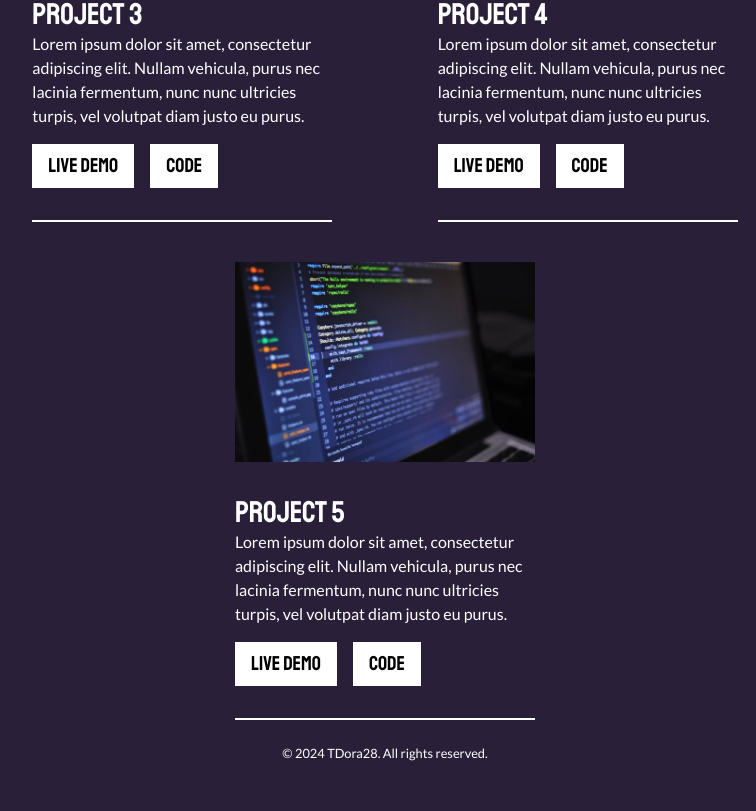
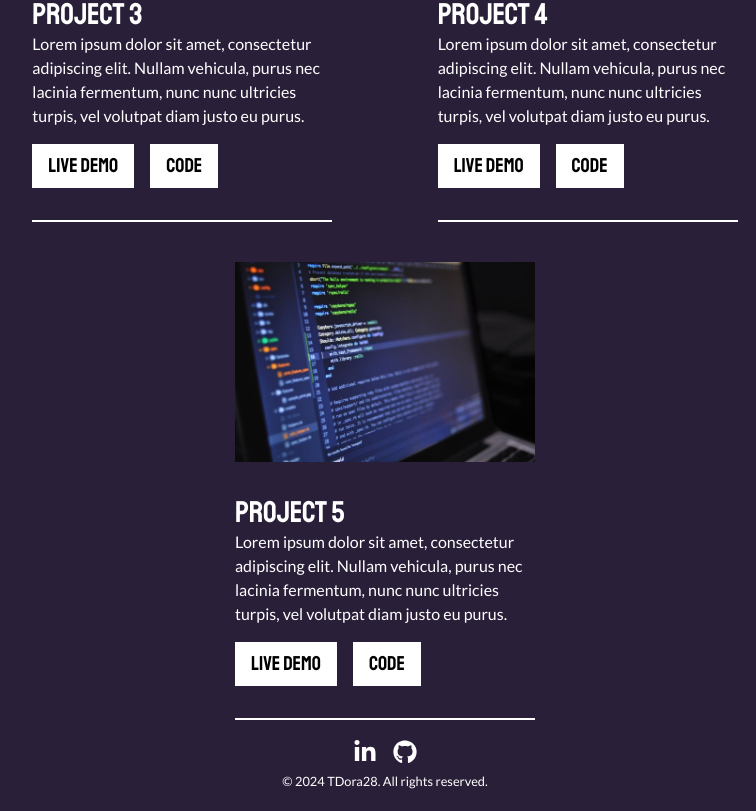
Before and after one commit to tdora28/portfolio, a Next.js app: page /work in a window 1280 px wide. Shown: the part 1034-1845 px from the top of the page, without its empty margins (255-1011 px from the left). Before the commit the page ends 1818 px from the top, so only its background shows below. Built offline with nearby package versions, Linux system fonts and the light colour scheme.

Commit message:
Add Socials to Footer

```diff
--- a/src/components/Footer.tsx
+++ b/src/components/Footer.tsx
@@ -1,6 +1,7 @@
 'use client';
 
 import React from 'react';
+import Socials from './Socials';
 import { usePathname } from 'next/navigation';
 
 const Footer = () => {
@@ -11,7 +12,8 @@ const Footer = () => {
   };
 
   return (
-    <footer className={path === '/' ? 'hidden' : 'container py-5 text-center'}>
+    <footer className={path === '/' ? 'hidden' : 'container flex flex-col items-center gap-2 py-5 text-center'}>
+      <Socials />
       <small>&copy; {getCurrentYear()} TDora28. All rights reserved.</small>
     </footer>
   );
```
